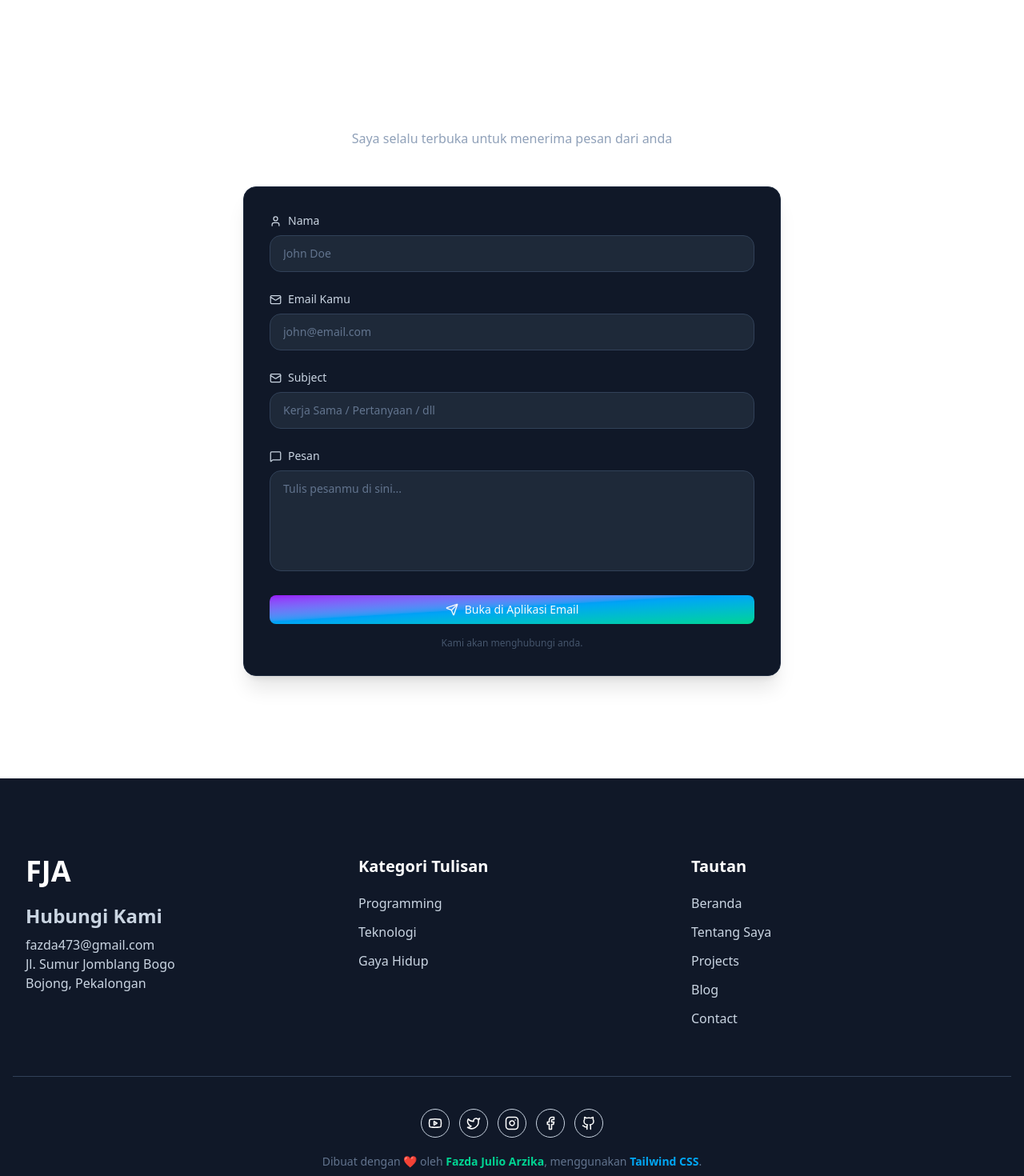
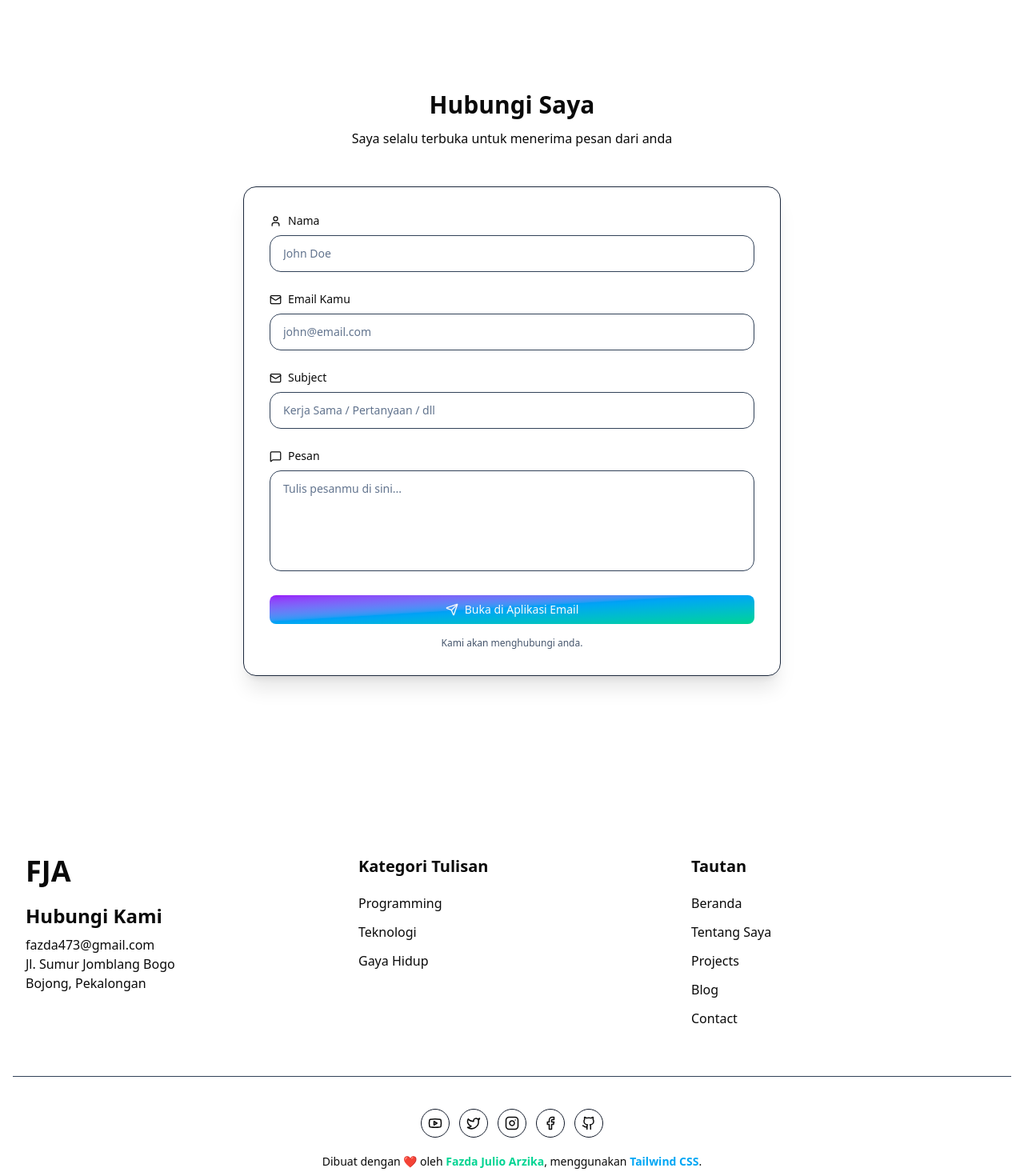
Before and after one commit to fazdajulioarzika/portfolio-vite, a React (Vite) app: page / in a window 1280 px wide. Shown: the part 2280-3750 px from the top of the page at 80% size. Built offline with nearby package versions, Linux system fonts and the light colour scheme; no server answers.

Commit message:
update dark mode

```diff
--- a/src/components/sections/Contact.tsx
+++ b/src/components/sections/Contact.tsx
@@ -45,18 +45,20 @@ export default function Contact() {
       <div className="max-w-2xl mx-auto">
         {/* Header */}
         <div className="text-center mb-12">
-          <h2 className="text-3xl font-bold text-white mb-3">Hubungi Saya</h2>
-          <p className="text-slate-400">
+          <h2 className="text-3xl font-bold dark:text-white mb-3">
+            Hubungi Saya
+          </h2>
+          <p className="dark:text-slate-400">
             Saya selalu terbuka untuk menerima pesan dari anda
           </p>
         </div>
 
         {/* Card */}
-        <div className="bg-gray-900 rounded-2xl p-8 shadow-xl border border-slate-800">
+        <div className=" dark:bg-gray-900 rounded-2xl p-8 shadow-xl border border-slate-800">
           <form onSubmit={handleSubmit} className="space-y-6">
             {/* Nama */}
             <div>
-              <label className="text-slate-300 text-sm font-medium mb-2 flex items-center gap-2">
+              <label className="dark:text-slate-300 text-sm font-medium mb-2 flex items-center gap-2">
                 <User size={15} /> Nama
               </label>
               <input
@@ -66,13 +68,13 @@ export default function Contact() {
                 onChange={handleChange}
                 required
                 placeholder="John Doe"
-                className="w-full bg-gray-800 border border-slate-700 text-white placeholder-slate-500 rounded-xl px-4 py-3 text-sm focus:outline-none focus:ring-2 focus:ring-primary focus:border-transparent transition"
+                className="w-full dark:bg-gray-800 border border-slate-700 text-white placeholder-slate-500 rounded-xl px-4 py-3 text-sm focus:outline-none focus:ring-2 focus:ring-primary focus:border-transparent transition"
               />
             </div>
 
             {/* Email */}
             <div>
-              <label className="text-slate-300 text-sm font-medium mb-2 flex items-center gap-2">
+              <label className="dark:text-slate-300 text-sm font-medium mb-2 flex items-center gap-2">
                 <Mail size={15} /> Email Kamu
               </label>
               <input
@@ -82,13 +84,13 @@ export default function Contact() {
                 onChange={handleChange}
                 required
                 placeholder="john@email.com"
-                className="w-full bg-gray-800 border border-slate-700 text-white placeholder-slate-500 rounded-xl px-4 py-3 text-sm focus:outline-none focus:ring-2 focus:ring-primary focus:border-transparent transition"
+                className="w-full dark:bg-gray-800 border border-slate-700 text-white placeholder-slate-500 rounded-xl px-4 py-3 text-sm focus:outline-none focus:ring-2 focus:ring-primary focus:border-transparent transition"
               />
             </div>
 
             {/* Subject */}
             <div>
-              <label className="text-slate-300 text-sm font-medium mb-2 flex items-center gap-2">
+              <label className="dark:text-slate-300 text-sm font-medium mb-2 flex items-center gap-2">
                 <Mail size={15} /> Subject
               </label>
               <input
@@ -98,13 +100,13 @@ export default function Contact() {
                 onChange={handleChange}
                 required
                 placeholder="Kerja Sama / Pertanyaan / dll"
-                className="w-full bg-gray-800 border border-slate-700 text-white placeholder-slate-500 rounded-xl px-4 py-3 text-sm focus:outline-none focus:ring-2 focus:ring-primary focus:border-transparent transition"
+                className="w-full dark:bg-gray-800 border border-slate-700 text-white placeholder-slate-500 rounded-xl px-4 py-3 text-sm focus:outline-none focus:ring-2 focus:ring-primary focus:border-transparent transition"
               />
             </div>
 
             {/* Pesan */}
             <div>
-              <label className="text-slate-300 text-sm font-medium mb-2 flex items-center gap-2">
+              <label className="dark:text-slate-300 text-sm font-medium mb-2 flex items-center gap-2">
                 <MessageSquare size={15} /> Pesan
               </label>
               <textarea
@@ -114,7 +116,7 @@ export default function Contact() {
                 required
                 rows={5}
                 placeholder="Tulis pesanmu di sini..."
-                className="w-full bg-gray-800 border border-slate-700 text-white placeholder-slate-500 rounded-xl px-4 py-3 text-sm focus:outline-none focus:ring-2 focus:ring-primary focus:border-transparent transition resize-none"
+                className="w-full dark:bg-gray-800 border border-slate-700 text-white placeholder-slate-500 rounded-xl px-4 py-3 text-sm focus:outline-none focus:ring-2 focus:ring-primary focus:border-transparent transition resize-none"
               />
             </div>
 
--- a/src/components/sections/Footer.tsx
+++ b/src/components/sections/Footer.tsx
@@ -35,13 +35,13 @@ const socials = [
 ];
 export default function Footer() {
   return (
-    <footer className="bg-gray-900 pt-24 pb-12">
+    <footer className="dark:bg-gray-900 pt-24 pb-12">
       <div className="container mx-auto px-4">
         {/* Top Section */}
         <div className="flex flex-wrap">
           {/* Brand & Contact */}
-          <div className="w-full px-4 mb-12 text-slate-300 font-medium md:w-1/3">
-            <h2 className="font-bold text-4xl text-white mb-5">FJA</h2>
+          <div className="w-full px-4 mb-12 dark:text-slate-300 font-medium md:w-1/3">
+            <h2 className="font-bold text-4xl dark:text-white mb-5">FJA</h2>
             <h3 className="font-bold text-2xl mb-2">Hubungi Kami</h3>
             <p>fazda473@gmail.com</p>
             <p>Jl. Sumur Jomblang Bogo</p>
@@ -50,10 +50,10 @@ export default function Footer() {
 
           {/* Kategori */}
           <div className="w-full px-4 mb-12 md:w-1/3">
-            <h3 className="font-semibold text-xl text-white mb-5">
+            <h3 className="font-semibold text-xl dark:text-white mb-5">
               Kategori Tulisan
             </h3>
-            <ul className="text-slate-300">
+            <ul className="dark:text-slate-300">
               {categories.map((cat) => (
                 <li key={cat}>
                   <a
@@ -69,8 +69,10 @@ export default function Footer() {
 
           {/* Tautan */}
           <div className="w-full px-4 mb-12 md:w-1/3">
-            <h3 className="font-semibold text-xl text-white mb-5">Tautan</h3>
-            <ul className="text-slate-300">
+            <h3 className="font-semibold text-xl dark:text-white mb-5">
+              Tautan
+            </h3>
+            <ul className="dark:text-slate-300">
               {links.map((link) => (
                 <li key={link.href}>
                   <a
@@ -94,14 +96,14 @@ export default function Footer() {
                 target="_blank"
                 rel="noopener noreferrer"
                 aria-label={label}
-                className="w-9 h-9 rounded-full flex justify-center items-center border border-slate-300 text-white hover:border-primary hover:bg-primary transition-all duration-200"
+                className="w-9 h-9 rounded-full flex justify-center items-center border border-gray-900 dark:border-slate-300 dark:text-white hover:border-primary hover:bg-primary transition-all duration-200"
               >
                 <Icon size={18} />
               </a>
             ))}
           </div>
           {/* Copyright */}
-          <p className="font-medium text-xs text-slate-500 text-center md:text-sm">
+          <p className="font-medium text-xs dark:text-slate-500 text-center md:text-sm">
             Dibuat dengan <span className="text-pink-500">❤</span> oleh{" "}
             <a
               href="https://www.instagram.com/fazdajulio/"
```
